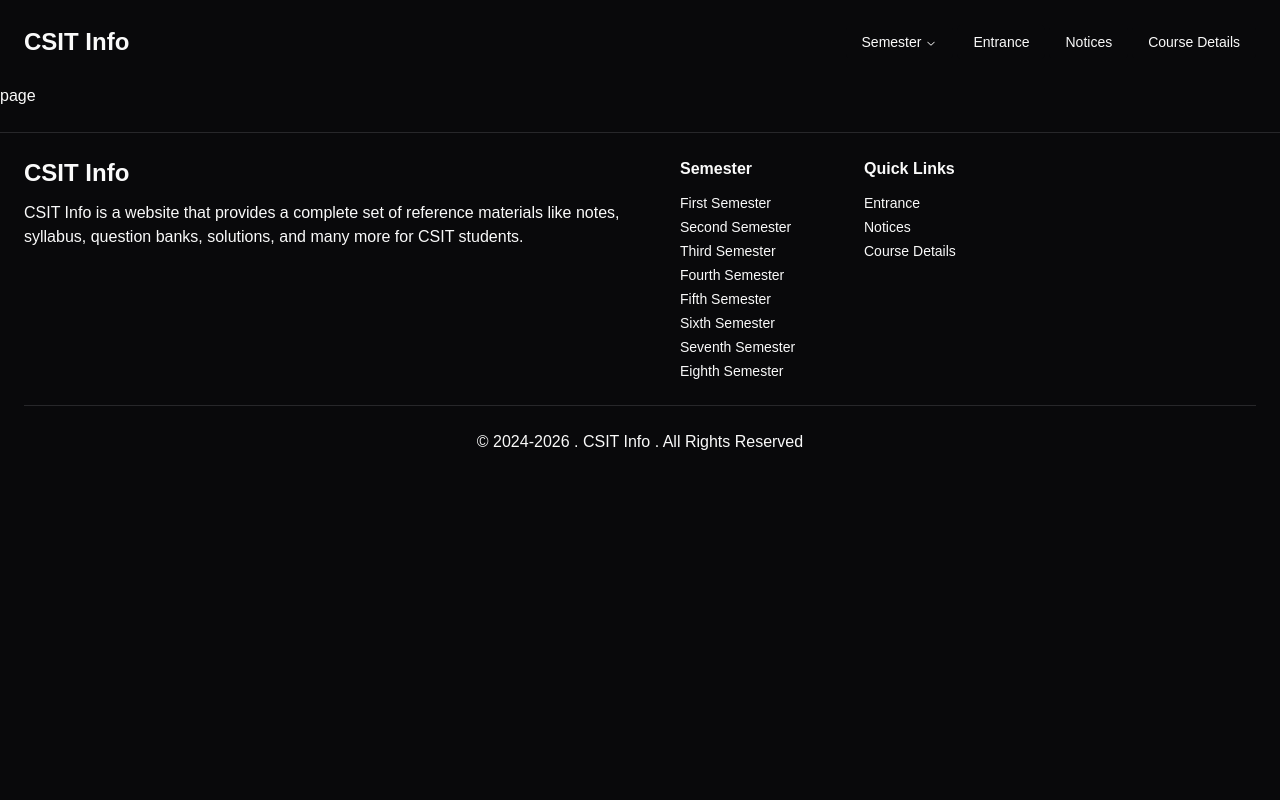
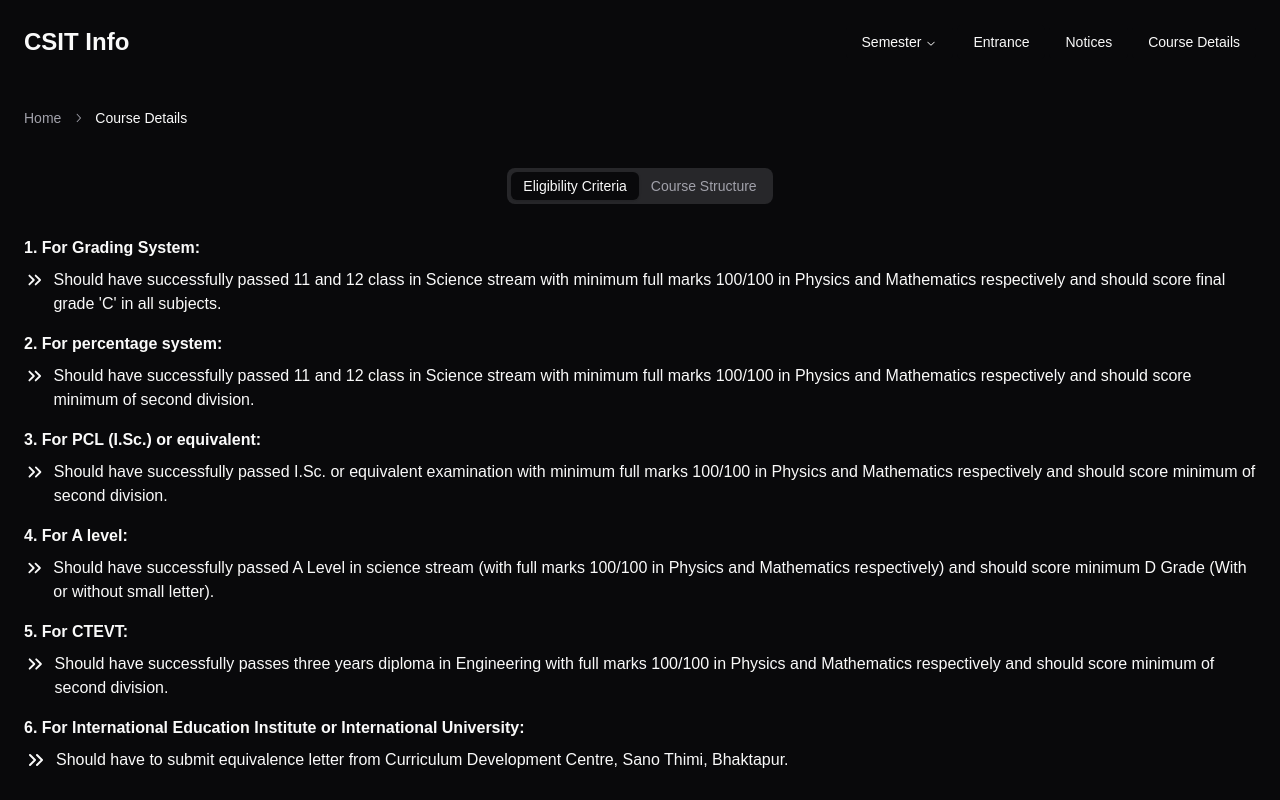
Before and after one commit to Pasang24/learn-csit, a Next.js app: page /coursedetails in a window 1280 px wide. Shown: the top 800 px of the page. Built offline with nearby package versions, Linux system fonts and the light colour scheme.

Commit message:
Added data for Eligibility Criteria and fixed Sidebar closing bug

```diff
--- a/package.json
+++ b/package.json
@@ -15,6 +15,7 @@
     "@radix-ui/react-icons": "^1.3.0",
     "@radix-ui/react-navigation-menu": "^1.2.0",
     "@radix-ui/react-slot": "^1.1.0",
+    "@radix-ui/react-tabs": "^1.1.1",
     "class-variance-authority": "^0.7.0",
     "clsx": "^2.1.1",
     "lucide-react": "^0.446.0",
--- a/src/app/coursedetails/page.js
+++ b/src/app/coursedetails/page.js
@@ -1,5 +1,73 @@
+import BreadCrumbs from "@/components/custom/BreadCrumbs";
+import Container from "@/components/custom/Container";
+import { ChevronsRightIcon } from "lucide-react";
+import { Tabs, TabsContent, TabsList, TabsTrigger } from "@/components/ui/tabs";
+
 function page() {
-  return <div>page</div>;
+  const eligibilityDetails = [
+    {
+      title: "For Grading System",
+      description:
+        "Should have successfully passed 11 and 12 class in Science stream with minimum full marks 100/100 in Physics and Mathematics respectively and should score final grade 'C' in all subjects.",
+    },
+    {
+      title: "For percentage system",
+      description:
+        "Should have successfully passed 11 and 12 class in Science stream with minimum full marks 100/100 in Physics and Mathematics respectively and should score minimum of second division.",
+    },
+    {
+      title: "For PCL (I.Sc.) or equivalent",
+      description:
+        "Should have successfully passed I.Sc. or equivalent examination with minimum full marks 100/100 in Physics and Mathematics respectively and should score minimum of second division.",
+    },
+    {
+      title: "For A level",
+      description:
+        "Should have successfully passed A Level in science stream (with full marks 100/100 in Physics and Mathematics respectively) and should score minimum D Grade (With or without small letter).",
+    },
+    {
+      title: "For CTEVT",
+      description:
+        "Should have successfully passes three years diploma in Engineering with full marks 100/100 in Physics and Mathematics respectively and should score minimum of second division.",
+    },
+    {
+      title:
+        "For International Education Institute or International University",
+      description:
+        "Should have to submit equivalence letter from Curriculum Development Centre, Sano Thimi, Bhaktapur.",
+    },
+  ];
+  return (
+    <div className="flex justify-center">
+      <Container>
+        <BreadCrumbs currentPage="Course Details" />
+        <Tabs defaultValue="Eligibility" className="flex flex-col gap-6 mt-10">
+          <TabsList className="self-center">
+            <TabsTrigger value="Eligibility">Eligibility Criteria</TabsTrigger>
+            <TabsTrigger value="Course Structure">Course Structure</TabsTrigger>
+          </TabsList>
+          <TabsContent value="Eligibility">
+            <div className="flex flex-col gap-4 w-full">
+              {eligibilityDetails.map((detail, index) => (
+                <div className="flex flex-col gap-2" key={index}>
+                  <h4 className="font-semibold">
+                    {index + 1}. {detail.title}:
+                  </h4>
+                  <p className="flex items-start gap-2">
+                    <ChevronsRightIcon className="min-w-5" />
+                    <span>{detail.description}</span>
+                  </p>
+                </div>
+              ))}
+            </div>
+          </TabsContent>
+          <TabsContent value="Course Structure">
+            Course Structure of B.Sc.CSIT
+          </TabsContent>
+        </Tabs>
+      </Container>
+    </div>
+  );
 }
 
 export default page;
--- a/src/app/page.js
+++ b/src/app/page.js
@@ -55,7 +55,7 @@ export default function Home() {
         <Container>
           <h2 className="font-bold text-3xl mb-12">Recent Notices__</h2>
           <div className="mb-6">
-            <h3 className="font-bold text-2xl text-center">Comming soon!</h3>
+            <h3 className="font-bold text-2xl text-center">Coming soon!</h3>
           </div>
           <Link
             href={"/notices"}
--- /dev/null
+++ b/src/components/custom/BreadCrumbs.js
@@ -0,0 +1,40 @@
+import React from "react";
+import Link from "next/link";
+import {
+  Breadcrumb,
+  BreadcrumbItem,
+  BreadcrumbLink,
+  BreadcrumbList,
+  BreadcrumbPage,
+  BreadcrumbSeparator,
+} from "@/components/ui/breadcrumb";
+
+function BreadCrumbs({ links = [], currentPage }) {
+  return (
+    <Breadcrumb>
+      <BreadcrumbList>
+        <BreadcrumbItem>
+          <BreadcrumbLink asChild>
+            <Link href="/">Home</Link>
+          </BreadcrumbLink>
+        </BreadcrumbItem>
+        <BreadcrumbSeparator />
+        {links.map((link, index) => (
+          <React.Fragment key={index}>
+            <BreadcrumbItem>
+              <BreadcrumbLink asChild>
+                <Link href={link.href}>{link.name}</Link>
+              </BreadcrumbLink>
+            </BreadcrumbItem>
+            <BreadcrumbSeparator />
+          </React.Fragment>
+        ))}
+        <BreadcrumbItem>
+          <BreadcrumbPage>{currentPage}</BreadcrumbPage>
+        </BreadcrumbItem>
+      </BreadcrumbList>
+    </Breadcrumb>
+  );
+}
+
+export default BreadCrumbs;
--- a/src/components/custom/SideBar.js
+++ b/src/components/custom/SideBar.js
@@ -1,7 +1,12 @@
 "use client";
 
 import { Menu } from "lucide-react";
-import { Sheet, SheetContent, SheetTrigger } from "@/components/ui/sheet";
+import {
+  Sheet,
+  SheetClose,
+  SheetContent,
+  SheetTrigger,
+} from "@/components/ui/sheet";
 import {
   Accordion,
   AccordionContent,
@@ -14,9 +19,11 @@ import semData from "@/data/semData";
 
 const SideLink = ({ title, href }) => {
   return (
-    <Link href={href} className={`hover:text-slate-400 text-base`}>
-      {title}
-    </Link>
+    <SheetClose asChild>
+      <Link href={href} className={`hover:text-slate-400 text-base`}>
+        {title}
+      </Link>
+    </SheetClose>
   );
 };
 
--- /dev/null
+++ b/src/components/ui/breadcrumb.jsx
@@ -0,0 +1,92 @@
+import * as React from "react"
+import { ChevronRightIcon, DotsHorizontalIcon } from "@radix-ui/react-icons"
+import { Slot } from "@radix-ui/react-slot"
+
+import { cn } from "@/lib/utils"
+
+const Breadcrumb = React.forwardRef(
+  ({ ...props }, ref) => <nav ref={ref} aria-label="breadcrumb" {...props} />
+)
+Breadcrumb.displayName = "Breadcrumb"
+
+const BreadcrumbList = React.forwardRef(({ className, ...props }, ref) => (
+  <ol
+    ref={ref}
+    className={cn(
+      "flex flex-wrap items-center gap-1.5 break-words text-sm text-muted-foreground sm:gap-2.5",
+      className
+    )}
+    {...props} />
+))
+BreadcrumbList.displayName = "BreadcrumbList"
+
+const BreadcrumbItem = React.forwardRef(({ className, ...props }, ref) => (
+  <li
+    ref={ref}
+    className={cn("inline-flex items-center gap-1.5", className)}
+    {...props} />
+))
+BreadcrumbItem.displayName = "BreadcrumbItem"
+
+const BreadcrumbLink = React.forwardRef(({ asChild, className, ...props }, ref) => {
+  const Comp = asChild ? Slot : "a"
+
+  return (
+    (<Comp
+      ref={ref}
+      className={cn("transition-colors hover:text-foreground", className)}
+      {...props} />)
+  );
+})
+BreadcrumbLink.displayName = "BreadcrumbLink"
+
+const BreadcrumbPage = React.forwardRef(({ className, ...props }, ref) => (
+  <span
+    ref={ref}
+    role="link"
+    aria-disabled="true"
+    aria-current="page"
+    className={cn("font-normal text-foreground", className)}
+    {...props} />
+))
+BreadcrumbPage.displayName = "BreadcrumbPage"
+
+const BreadcrumbSeparator = ({
+  children,
+  className,
+  ...props
+}) => (
+  <li
+    role="presentation"
+    aria-hidden="true"
+    className={cn("[&>svg]:size-3.5", className)}
+    {...props}>
+    {children ?? <ChevronRightIcon />}
+  </li>
+)
+BreadcrumbSeparator.displayName = "BreadcrumbSeparator"
+
+const BreadcrumbEllipsis = ({
+  className,
+  ...props
+}) => (
+  <span
+    role="presentation"
+    aria-hidden="true"
+    className={cn("flex h-9 w-9 items-center justify-center", className)}
+    {...props}>
+    <DotsHorizontalIcon className="h-4 w-4" />
+    <span className="sr-only">More</span>
+  </span>
+)
+BreadcrumbEllipsis.displayName = "BreadcrumbElipssis"
+
+export {
+  Breadcrumb,
+  BreadcrumbList,
+  BreadcrumbItem,
+  BreadcrumbLink,
+  BreadcrumbPage,
+  BreadcrumbSeparator,
+  BreadcrumbEllipsis,
+}
--- /dev/null
+++ b/src/components/ui/tabs.jsx
@@ -0,0 +1,43 @@
+"use client"
+
+import * as React from "react"
+import * as TabsPrimitive from "@radix-ui/react-tabs"
+
+import { cn } from "@/lib/utils"
+
+const Tabs = TabsPrimitive.Root
+
+const TabsList = React.forwardRef(({ className, ...props }, ref) => (
+  <TabsPrimitive.List
+    ref={ref}
+    className={cn(
+      "inline-flex h-9 items-center justify-center rounded-lg bg-muted p-1 text-muted-foreground",
+      className
+    )}
+    {...props} />
+))
+TabsList.displayName = TabsPrimitive.List.displayName
+
+const TabsTrigger = React.forwardRef(({ className, ...props }, ref) => (
+  <TabsPrimitive.Trigger
+    ref={ref}
+    className={cn(
+      "inline-flex items-center justify-center whitespace-nowrap rounded-md px-3 py-1 text-sm font-medium ring-offset-background transition-all focus-visible:outline-none focus-visible:ring-2 focus-visible:ring-ring focus-visible:ring-offset-2 disabled:pointer-events-none disabled:opacity-50 data-[state=active]:bg-background data-[state=active]:text-foreground data-[state=active]:shadow",
+      className
+    )}
+    {...props} />
+))
+TabsTrigger.displayName = TabsPrimitive.Trigger.displayName
+
+const TabsContent = React.forwardRef(({ className, ...props }, ref) => (
+  <TabsPrimitive.Content
+    ref={ref}
+    className={cn(
+      "mt-2 ring-offset-background focus-visible:outline-none focus-visible:ring-2 focus-visible:ring-ring focus-visible:ring-offset-2",
+      className
+    )}
+    {...props} />
+))
+TabsContent.displayName = TabsPrimitive.Content.displayName
+
+export { Tabs, TabsList, TabsTrigger, TabsContent }
```
Also changed, not shown: 1 other file (tests, documents, lock files or other folders).
